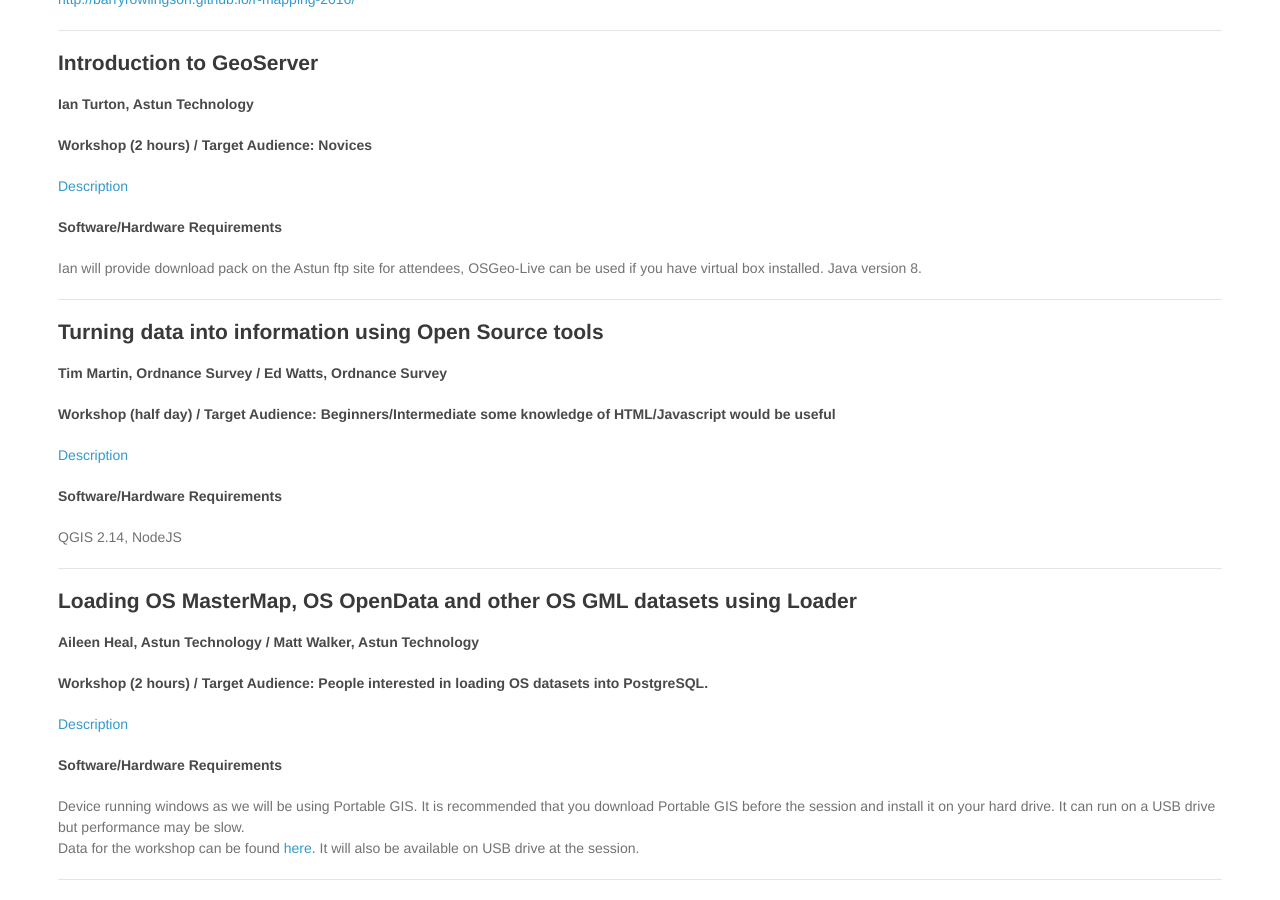
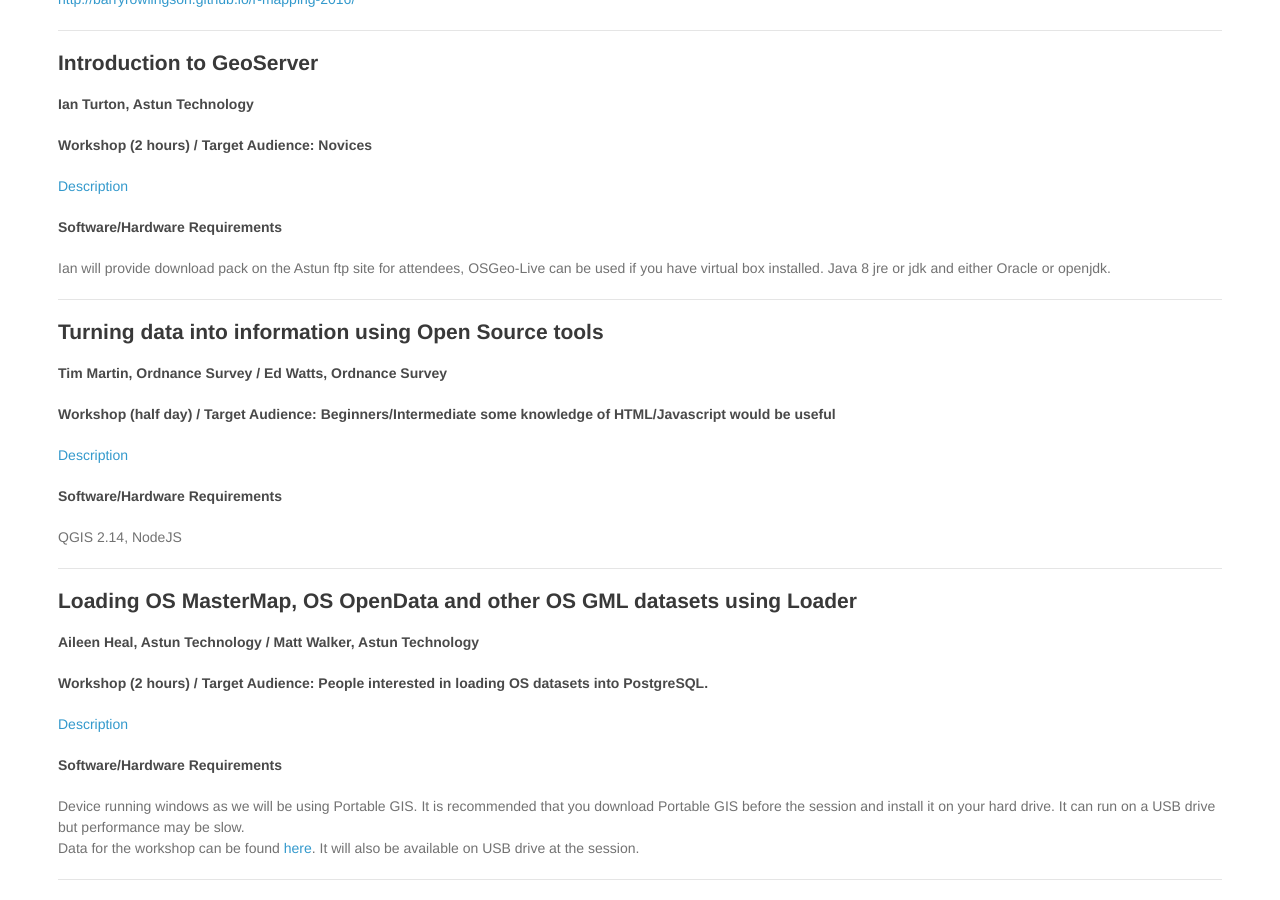
Before and after one commit to walkermatt/aileenh.github.io, a Jekyll site: the page built from foss4guk-workshop-requirements.md, in a window 1280 px wide and 900 px high, scrolled down 515 px. Built offline with Jekyll 4.4.1, drawn with Linux system fonts in a browser that asks for light colours.

Commit message:
Update foss4guk-workshop-requirements.md

```diff
--- a/foss4guk-workshop-requirements.md
+++ b/foss4guk-workshop-requirements.md
@@ -37,7 +37,7 @@
 
 #### Software/Hardware Requirements ####
 Ian will provide download pack on the Astun ftp site for attendees, OSGeo-Live can be used if you have virtual box installed.
-Java version 8.
+Java 8 jre or jdk and either Oracle or openjdk.
 
 - - -
 
```
